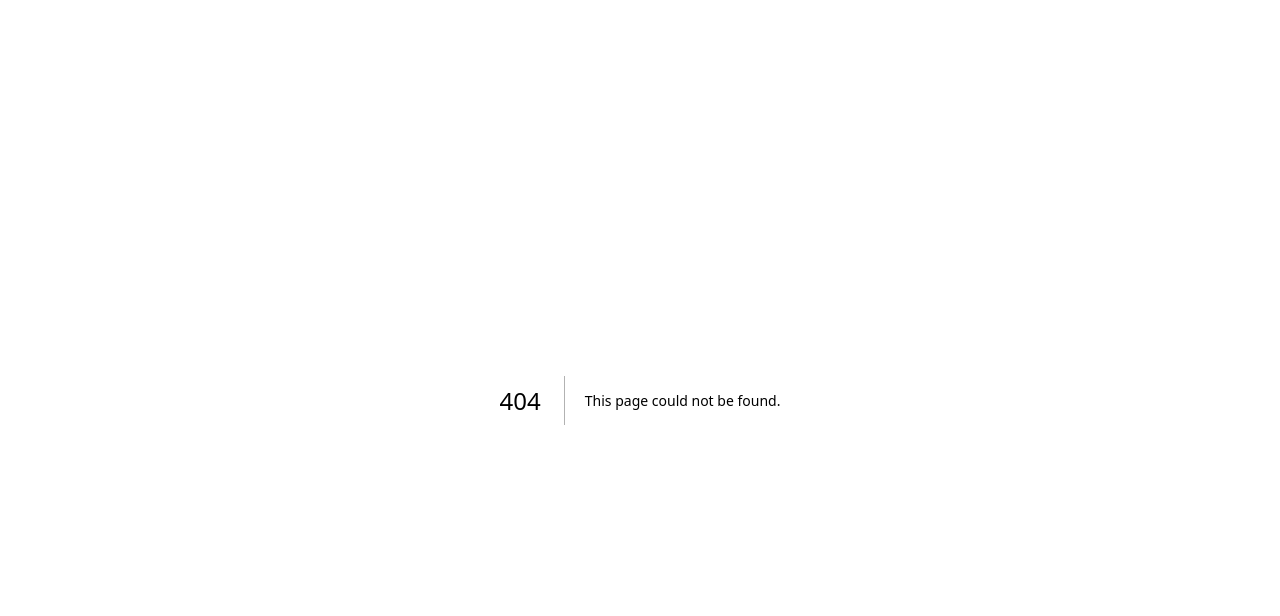
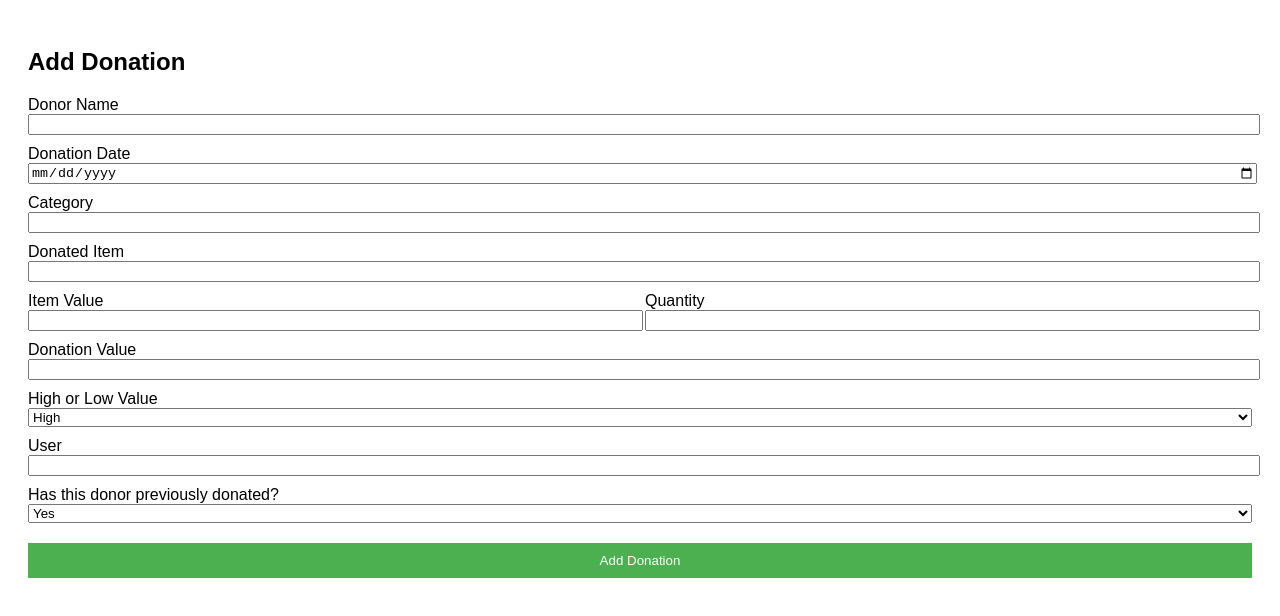
Before and after one commit to hack4impact-utk/mission-of-hope, a Next.js app: page /item/add in a window 1280 px wide. Before the commit this address had no page. Shown: the top 616 px of the page. Built offline with nearby package versions, Linux system fonts and the light colour scheme.

Commit message:
Added some content

```diff
--- /dev/null
+++ b/src/app/item/add/page.tsx
@@ -0,0 +1,82 @@
+import React from 'react';
+
+const AddDonationForm = () => {
+  return (
+    <div style={{ padding: '20px', fontFamily: 'Arial, sans-serif' }}>
+      <h2>Add Donation</h2>
+      <form>
+        <div style={{ marginBottom: '10px' }}>
+          <label htmlFor="donorName">Donor Name</label>
+          <input type="text" id="donorName" style={{ width: '100%' }} />
+        </div>
+        <div style={{ marginBottom: '10px' }}>
+          <label htmlFor="donationDate">Donation Date</label>
+          <input type="date" id="donationDate" style={{ width: '100%' }} />
+        </div>
+        <div style={{ marginBottom: '10px' }}>
+          <label htmlFor="category">Category</label>
+          <input type="text" id="category" style={{ width: '100%' }} />
+        </div>
+        <div style={{ marginBottom: '10px' }}>
+          <label htmlFor="donatedItem">Donated Item</label>
+          <input type="text" id="donatedItem" style={{ width: '100%' }} />
+        </div>
+        <div
+          style={{
+            display: 'flex',
+            justifyContent: 'space-between',
+            marginBottom: '10px',
+          }}
+        >
+          <div style={{ flex: '1', marginRight: '5px' }}>
+            <label htmlFor="itemValue">Item Value</label>
+            <input type="text" id="itemValue" style={{ width: '100%' }} />
+          </div>
+          <div style={{ flex: '1', marginLeft: '5px' }}>
+            <label htmlFor="quantity">Quantity</label>
+            <input type="number" id="quantity" style={{ width: '100%' }} />
+          </div>
+        </div>
+        <div style={{ marginBottom: '10px' }}>
+          <label htmlFor="donationValue">Donation Value</label>
+          <input type="text" id="donationValue" style={{ width: '100%' }} />
+        </div>
+        <div style={{ marginBottom: '10px' }}>
+          <label htmlFor="highOrLowValue">High or Low Value</label>
+          <select id="highOrLowValue" style={{ width: '100%' }}>
+            <option value="high">High</option>
+            <option value="low">Low</option>
+          </select>
+        </div>
+        <div style={{ marginBottom: '10px' }}>
+          <label htmlFor="user">User</label>
+          <input type="text" id="user" style={{ width: '100%' }} />
+        </div>
+        <div style={{ marginBottom: '20px' }}>
+          <label htmlFor="hasDonatedBefore">
+            Has this donor previously donated?
+          </label>
+          <select id="hasDonatedBefore" style={{ width: '100%' }}>
+            <option value="yes">Yes</option>
+            <option value="no">No</option>
+          </select>
+        </div>
+        <button
+          type="submit"
+          style={{
+            width: '100%',
+            padding: '10px',
+            backgroundColor: '#4CAF50',
+            color: 'white',
+            border: 'none',
+            cursor: 'pointer',
+          }}
+        >
+          Add Donation
+        </button>
+      </form>
+    </div>
+  );
+};
+
+export default AddDonationForm;
```
